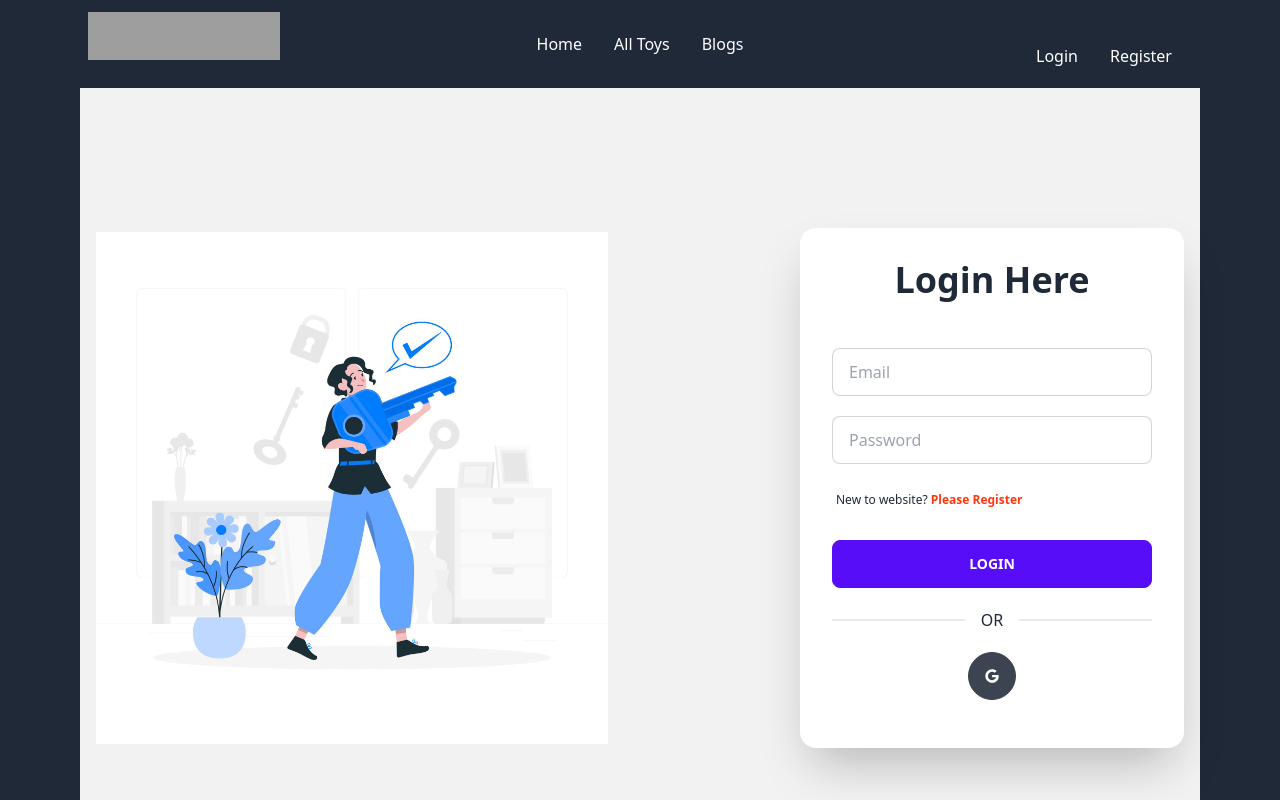
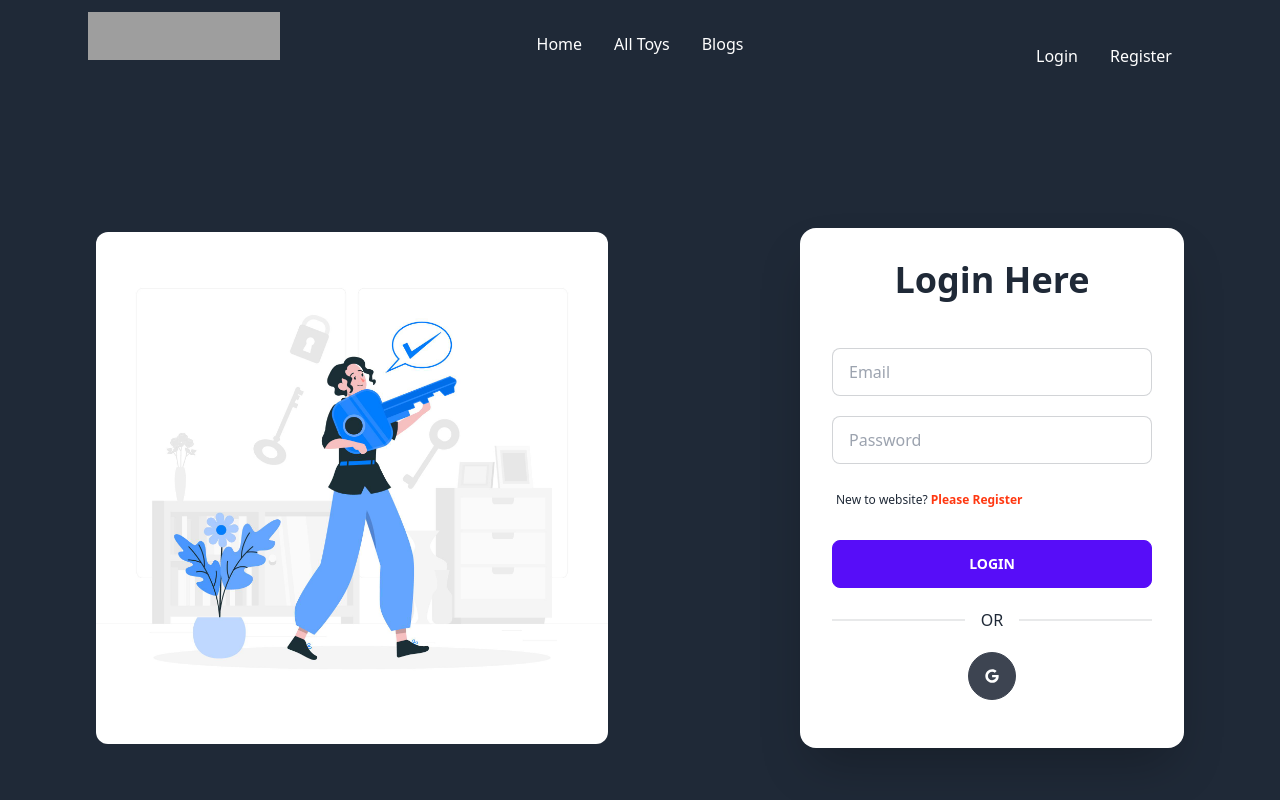
Before and after one commit to adittacse/playland-treasures-toy-shop, a React (Vite) app: page /login in a window 1280 px wide. Shown: the top 800 px of the page. Built offline with nearby package versions, Linux system fonts and the light colour scheme; no server answers; grey boxes are pictures that could not be loaded.

Commit message:
design updated

```diff
--- a/src/components/AllToys/AllToys.jsx
+++ b/src/components/AllToys/AllToys.jsx
@@ -49,7 +49,7 @@ const AllToys = () => {
                 />
             </div>
             <div className="overflow-x-auto w-full">
-                <table className="table w-full mb-16">
+                <table className="table w-full mb-10">
                     <thead>
                     <tr>
                         <th>Toy Name</th>
@@ -77,7 +77,7 @@ const AllToys = () => {
                     </tfoot>
                 </table>
             </div>
-            <div className="flex justify-center">
+            <div className="flex justify-center mb-10">
                 {
                     Array.from({ length: totalPages }, (_, index) => index + 1).map(
                     page => <button key={page}
--- a/src/components/Login/Login.jsx
+++ b/src/components/Login/Login.jsx
@@ -50,10 +50,10 @@ const Login = () => {
     }
 
     return (
-        <div className="hero min-h-screen bg-base-200">
+        <div className="hero min-h-screen ">
             <div className="hero-content flex-col lg:flex-row">
                 <div className="w-1/2 mr-44">
-                    <img src={img} alt="Login Image"/>
+                    <img className="rounded-xl" src={img} alt="Login Image"/>
                 </div>
                 <div className="card flex-shrink-0 w-full max-w-sm shadow-2xl bg-base-100">
                     <div className="card-body">
--- a/src/components/SignUp/SignUp.jsx
+++ b/src/components/SignUp/SignUp.jsx
@@ -88,10 +88,10 @@ const SignUp = () => {
     }
 
     return (
-        <div className="hero min-h-screen bg-base-200">
+        <div className="hero min-h-screen">
             <div className="hero-content flex-col lg:flex-row">
                 <div className="w-1/2 mr-44">
-                    <img src={img} alt="Register Image"/>
+                    <img className="rounded-xl" src={img} alt="Register Image"/>
                 </div>
                 <div className="card flex-shrink-0 w-full max-w-sm shadow-2xl bg-base-100">
                     <div className="card-body">
```
